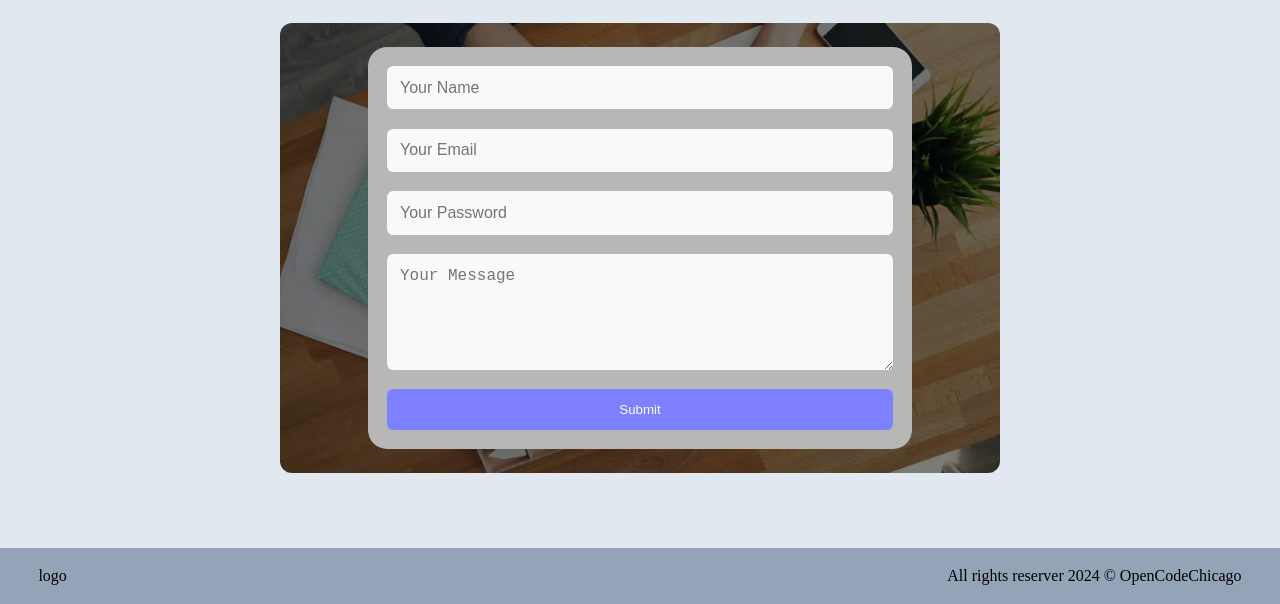
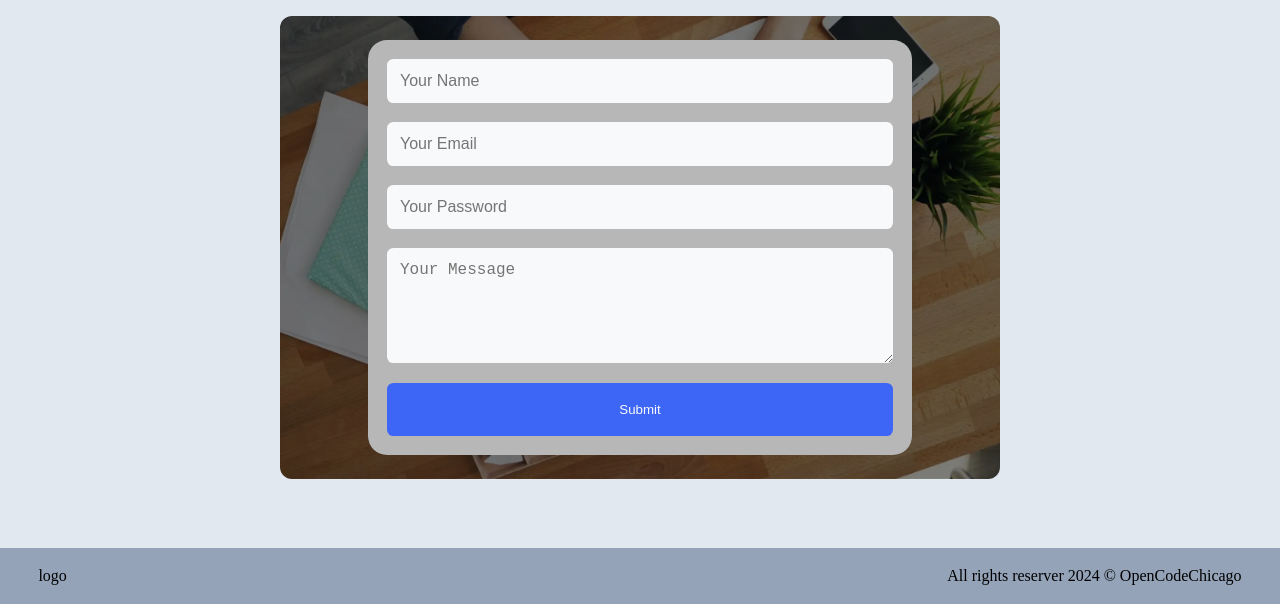
Before and after one commit to OpenCodeChicago/HTML-CSS_fundamentals_part3, a plain HTML site: page index.html in a window 1280 px wide. Shown: the part 196-800 px from the top of the page. Drawn offline with Linux system fonts and the light colour scheme.

Commit message:
Update styles.css

```diff
--- a/styles.css
+++ b/styles.css
@@ -85,7 +85,7 @@ h1 {
   gap: 2.4rem;
   padding: 24px 48px;
   border-radius: 12px;
-  background-image: linear-gradient(rgba(0, 0, 0, 0.5), rgba(0, 0, 0, 0.5)), url("images/form.webp");
+  background-image: linear-gradient(rgba(0, 0, 0, 0.5), rgba(0, 0, 0, 0.5)), url("../images/form.webp");
   background-size: cover;
   background-repeat: no-repeat;
   background-position: center;
@@ -134,8 +134,15 @@ button {
   background: none;
   outline: none;
   border: none;
-  padding: 0.8rem 1.6rem;
+  padding: 1.2rem 1.6rem;
   border-radius: 0.4rem;
-  background-color: #7e81ff;
+  background-color: #3e66f6;
   color: #f8f9fa;
+  transition: all 0.3s ease;
 }
+
+button:hover,
+button:focus {
+  background-color: #204ef4;
+  cursor: pointer;
+}
```
